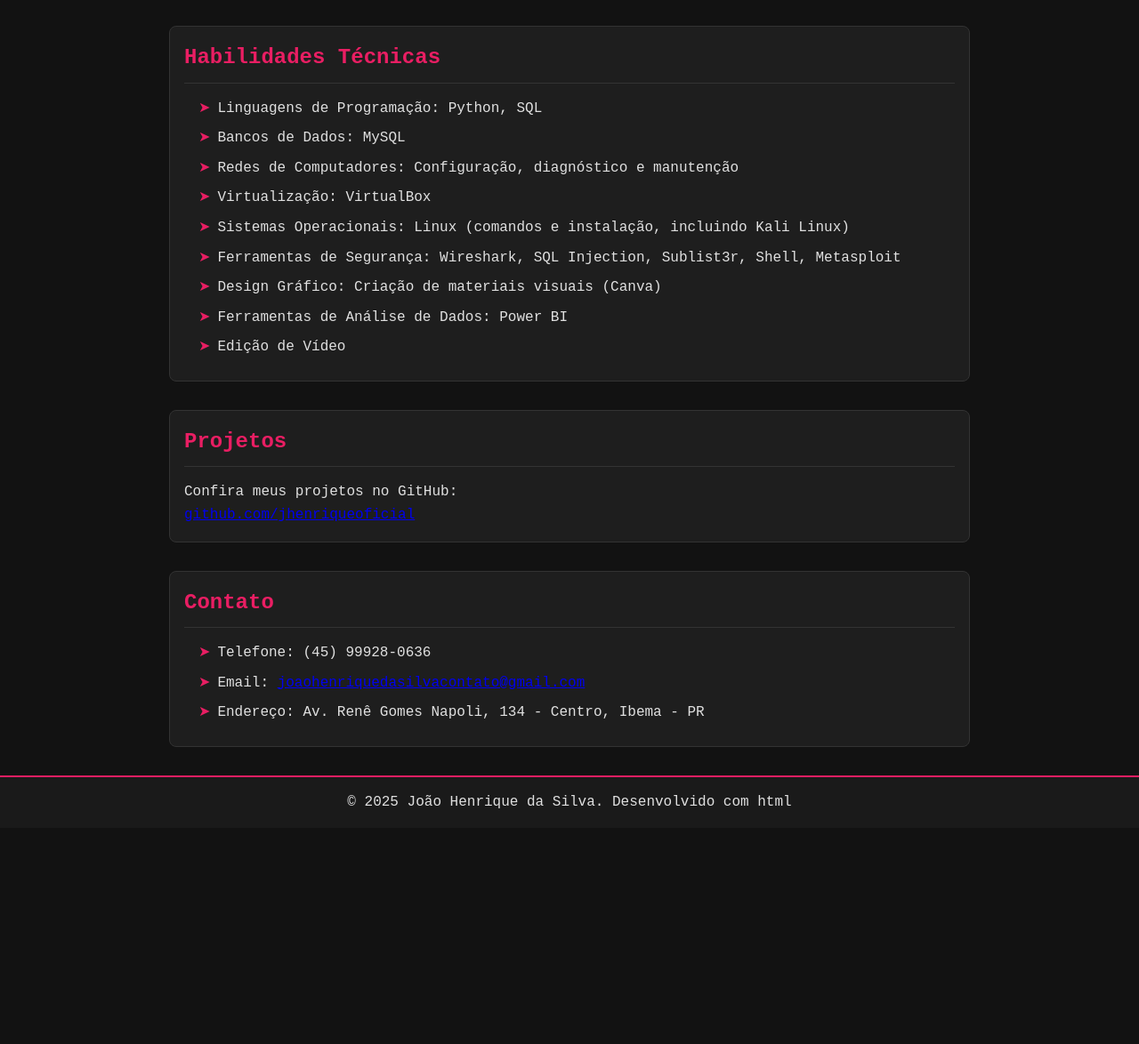
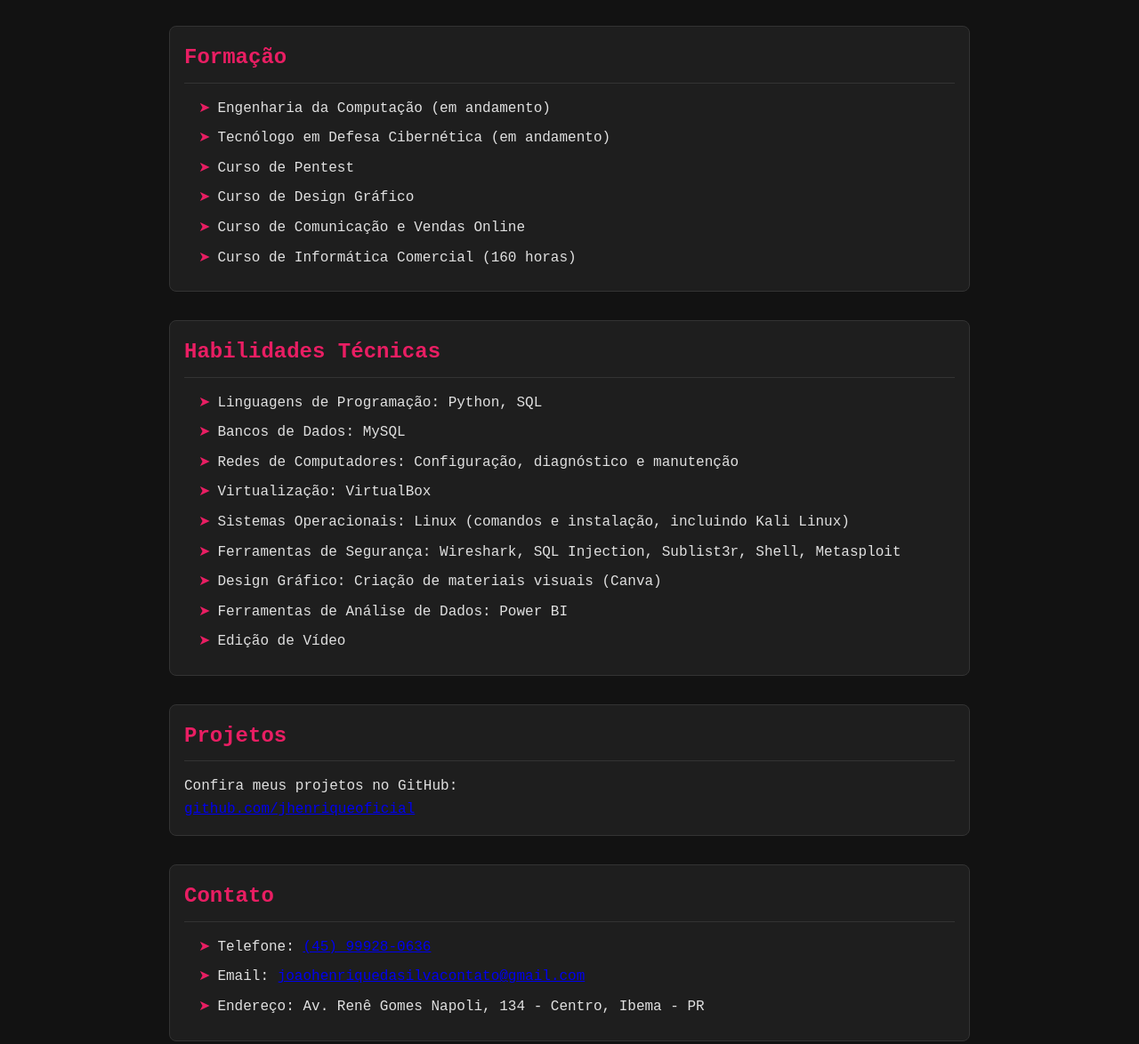
Before and after one commit to jhenriqueoficial/meusite, a plain HTML site: page index.html in a window 1280 px wide. Shown: the part 633-1807 px from the top of the page at 89% size. Before the commit the page ends 1564 px from the top, so only its background shows below. Drawn offline with Linux system fonts and the light colour scheme.

Commit message:
Update index.html

```diff
--- a/index.html
+++ b/index.html
@@ -3,6 +3,7 @@
 <head>
     <meta charset="UTF-8">
     <meta name="viewport" content="width=device-width, initial-scale=1.0">
+    <meta name="description" content="Portfólio de João Henrique da Silva - Especialista em servidores e segurança da informação. Explore minhas habilidades, formação, projetos e entre em contato.">
     <title>João Henrique da Silva - Portfólio</title>
     <style>
         * {
@@ -118,6 +119,7 @@
 
     <nav>
         <a href="#sobre">Sobre</a>
+        <a href="#formacao">Formação</a>
         <a href="#habilidades">Habilidades</a>
         <a href="#projetos">Projetos</a>
         <a href="#contato">Contato</a>
@@ -126,6 +128,18 @@
     <section id="sobre">
         <h2 class="section-title">Sobre Mim</h2>
         <p>Tenho 21 anos e estudo tecnologia desde os 10 anos de idade. Em 2017, comecei a me aprofundar na área de segurança da informação, com foco na segurança ofensiva. Já participei de várias comunidades de tecnologia, como Debian e Viva o Linux, onde troquei conhecimentos e ampliei minhas habilidades técnicas.</p>
+    </section>
+
+    <section id="formacao">
+        <h2 class="section-title">Formação</h2>
+        <ul>
+            <li>Engenharia da Computação (em andamento)</li>
+            <li>Tecnólogo em Defesa Cibernética (em andamento)</li>
+            <li>Curso de Pentest</li>
+            <li>Curso de Design Gráfico</li>
+            <li>Curso de Comunicação e Vendas Online</li>
+            <li>Curso de Informática Comercial (160 horas)</li>
+        </ul>
     </section>
 
     <section id="habilidades">
@@ -152,14 +166,14 @@
     <section id="contato">
         <h2 class="section-title">Contato</h2>
         <ul>
-            <li>Telefone: (45) 99928-0636</li>
+            <li>Telefone: <a href="tel:+5545999280636">(45) 99928-0636</a></li>
             <li>Email: <a href="mailto:joaohenriquedasilvacontato@gmail.com">joaohenriquedasilvacontato@gmail.com</a></li>
             <li>Endereço: Av. Renê Gomes Napoli, 134 - Centro, Ibema - PR</li>
         </ul>
     </section>
 
     <footer>
-        <p>&copy; 2025 João Henrique da Silva. Desenvolvido com html</p>
+        <p>&copy; 2025 João Henrique da Silva. Desenvolvido com HTML e CSS</p>
     </footer>
 </body>
 </html>
```
